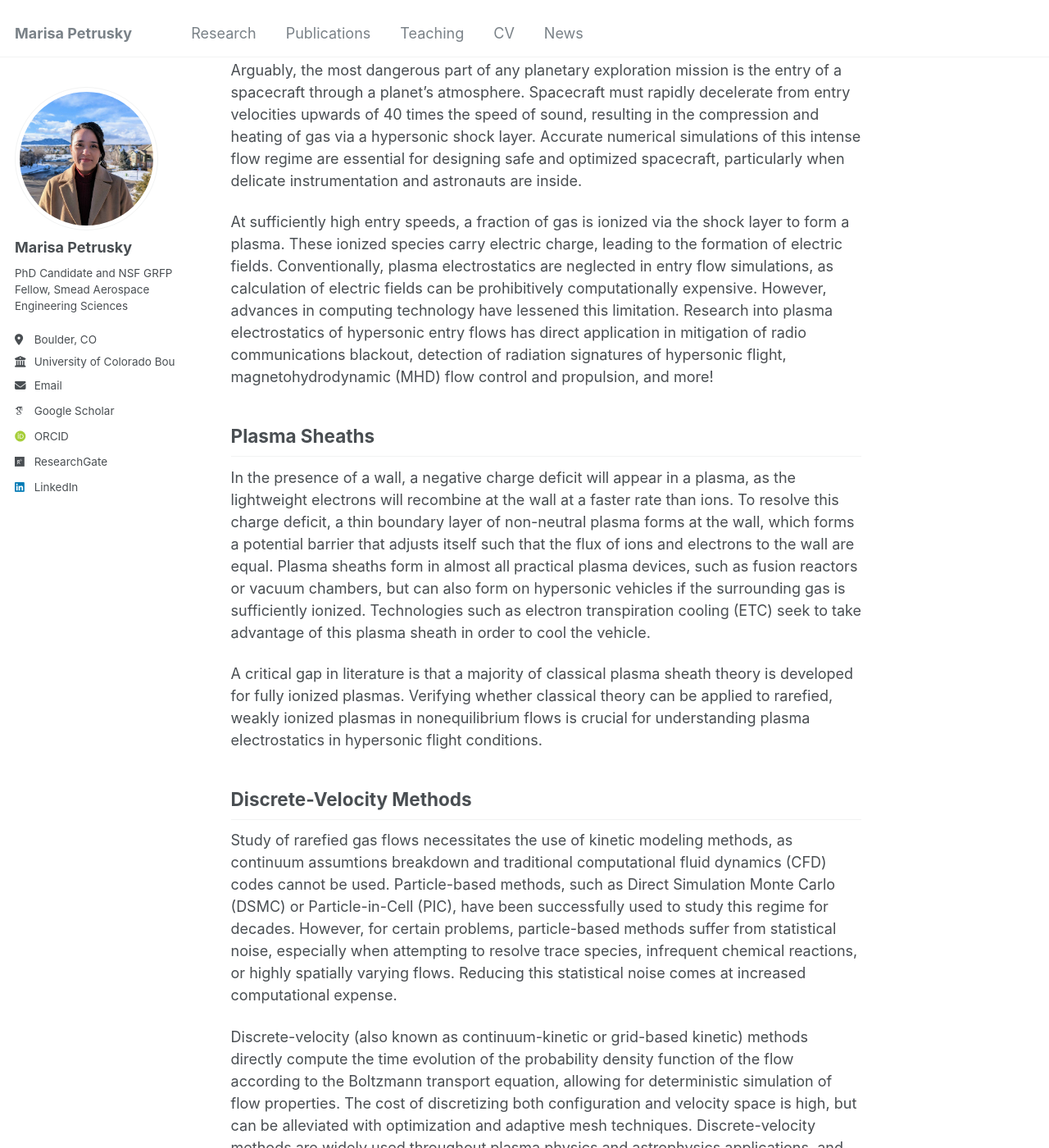
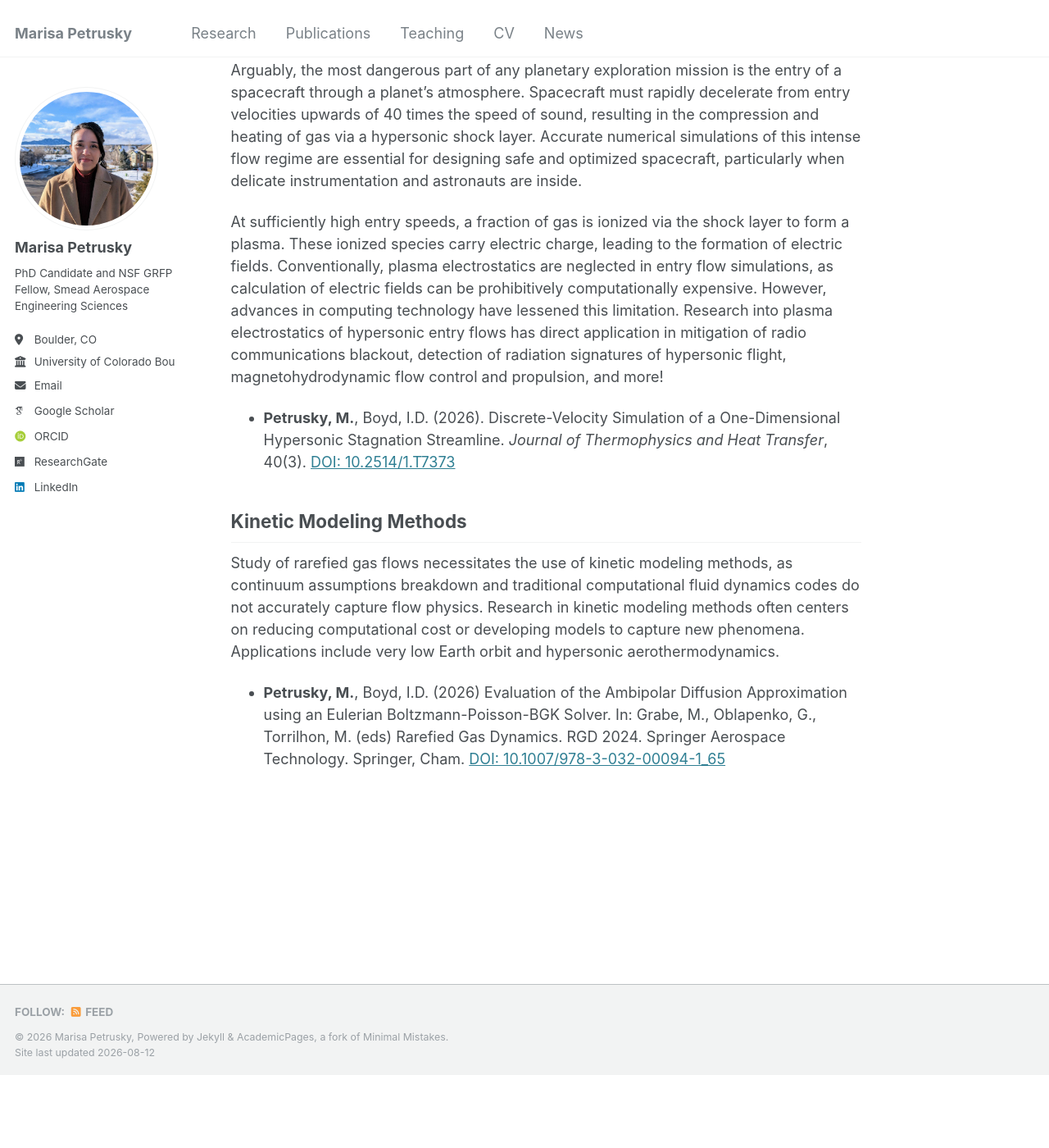
Before and after one commit to marisapetrusky/marisapetrusky.github.io, a Jekyll site: the page built from _pages/research.md, in a window 1280 px wide and 1400 px high, scrolled down 226 px. Shown: the whole window at 82% size. Built offline with Jekyll 4.4.1, drawn with Linux system fonts in a browser that asks for light colours; some web fonts are replaced; after the commit the page ends 1538 px from its top, so only the background shows below that; some of the changed text lies outside the part shown.

Commit message:
Update research.md

```diff
--- a/_pages/research.md
+++ b/_pages/research.md
@@ -10,19 +10,15 @@
 These are areas of research I am actively working on! For a comprehensive list of previous work, please see [my CV page](https://marisapetrusky.github.io/cv/).
 
 ## Hypersonic Aerothermodynamics
+
 Arguably, the most dangerous part of any planetary exploration mission is the entry of a spacecraft through a planet’s atmosphere. Spacecraft must rapidly decelerate from entry velocities upwards of 40 times the speed of sound, resulting in the compression and heating of gas via a hypersonic shock layer. Accurate numerical simulations of this intense flow regime are essential for designing safe and optimized spacecraft, particularly when delicate instrumentation and astronauts are inside.
 
-At sufficiently high entry speeds, a fraction of gas is ionized via the shock layer to form a plasma. These ionized species carry electric charge, leading to the formation of electric fields. Conventionally, plasma electrostatics are neglected in entry flow simulations, as calculation of electric fields can be prohibitively computationally expensive. However, advances in computing technology have lessened this limitation. Research into plasma electrostatics of hypersonic entry flows has direct application in mitigation of radio communications blackout, detection of radiation signatures of hypersonic flight, magnetohydrodynamic (MHD) flow control and propulsion, and more!
+At sufficiently high entry speeds, a fraction of gas is ionized via the shock layer to form a plasma. These ionized species carry electric charge, leading to the formation of electric fields. Conventionally, plasma electrostatics are neglected in entry flow simulations, as calculation of electric fields can be prohibitively computationally expensive. However, advances in computing technology have lessened this limitation. Research into plasma electrostatics of hypersonic entry flows has direct application in mitigation of radio communications blackout, detection of radiation signatures of hypersonic flight, magnetohydrodynamic flow control and propulsion, and more!
 
-## Plasma Sheaths
-In the presence of a wall, a negative charge deficit will appear in a plasma, as the lightweight electrons will recombine at the wall at a faster rate than ions. To resolve this charge deficit, a thin boundary layer of non-neutral plasma forms at the wall, which forms a potential barrier that adjusts itself such that the flux of ions and electrons to the wall are equal. Plasma sheaths form in almost all practical plasma devices, such as fusion reactors or vacuum chambers, but can also form on hypersonic vehicles if the surrounding gas is sufficiently ionized. Technologies such as electron transpiration cooling (ETC) seek to take advantage of this plasma sheath in order to cool the vehicle.
+- **Petrusky, M.**, Boyd, I.D. (2026). Discrete-Velocity Simulation of a One-Dimensional Hypersonic Stagnation Streamline. *Journal of Thermophysics and Heat Transfer*, 40(3). [DOI: 10.2514/1.T7373](https://arc.aiaa.org/doi/10.2514/1.T7373)
 
-A critical gap in literature is that a majority of classical plasma sheath theory is developed for fully ionized plasmas. Verifying whether classical theory can be applied to rarefied, weakly ionized plasmas in nonequilibrium flows is crucial for understanding plasma electrostatics in hypersonic flight conditions.
+## Kinetic Modeling Methods
 
-## Discrete-Velocity Methods
-Study of rarefied gas flows necessitates the use of kinetic modeling methods, as continuum assumtions breakdown and traditional computational fluid dynamics (CFD) codes cannot be used. Particle-based methods, such as Direct Simulation Monte Carlo (DSMC) or Particle-in-Cell (PIC), have been successfully used to study this regime for decades. However, for certain problems, particle-based methods suffer from statistical noise, especially when attempting to resolve trace species, infrequent chemical reactions, or highly spatially varying flows. Reducing this statistical noise comes at increased computational expense.
+Study of rarefied gas flows necessitates the use of kinetic modeling methods, as continuum assumptions breakdown and traditional computational fluid dynamics codes do not accurately capture flow physics. Research in kinetic modeling methods often centers on reducing computational cost or developing models to capture new phenomena. Applications include very low Earth orbit and hypersonic aerothermodynamics.
 
-Discrete-velocity (also known as continuum-kinetic or grid-based kinetic) methods directly compute the time evolution of the probability density function of the flow according to the Boltzmann transport equation, allowing for deterministic simulation of flow properties. The cost of discretizing both configuration and velocity space is high, but can be alleviated with optimization and adaptive mesh techniques. Discrete-velocity methods are widely used throughout plasma physics and astrophysics applications, and are beginning to gain popularity in high-speed flow analysis.
-
-## STEM Education
-As someone who frequently got lost in math class, I am very passionate about improving STEM education. Our science communication skills should not just be reserved for the general public, they are equally valuable and appreciated in the classroom! My current work centers on incorporating dialogic learning methods in STEM classrooms. Dialogic learning refers to use of dialogue or discussion exercises to enhance learning through co-construction of knowledge. Student outcomes include better engagement throughout the lecture, improved communication and reasoning skills, and a stronger sense of community with peers and educators. However, applying dialogic learning concepts in STEM classrooms takes some creativity and trial-and-error. I am always happy to share successes and failures from my teaching and mentoring experiences!
+- **Petrusky, M.**, Boyd, I.D. (2026) Evaluation of the Ambipolar Diffusion Approximation using an Eulerian Boltzmann-Poisson-BGK Solver. In: Grabe, M., Oblapenko, G., Torrilhon, M. (eds) Rarefied Gas Dynamics. RGD 2024. Springer Aerospace Technology. Springer, Cham. [DOI: 10.1007/978-3-032-00094-1_65](https://doi.org/10.1007/978-3-032-00094-1_65)
```
